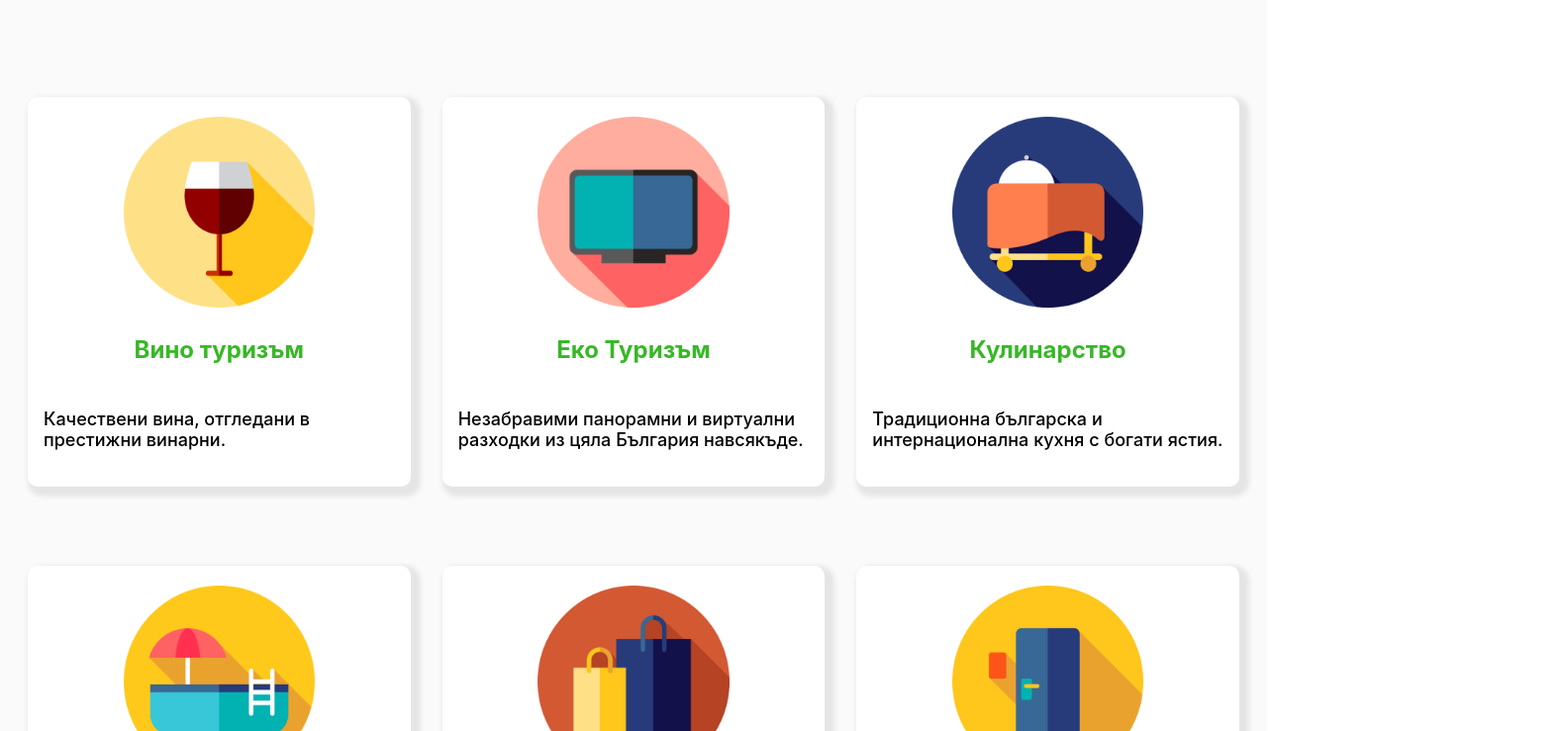
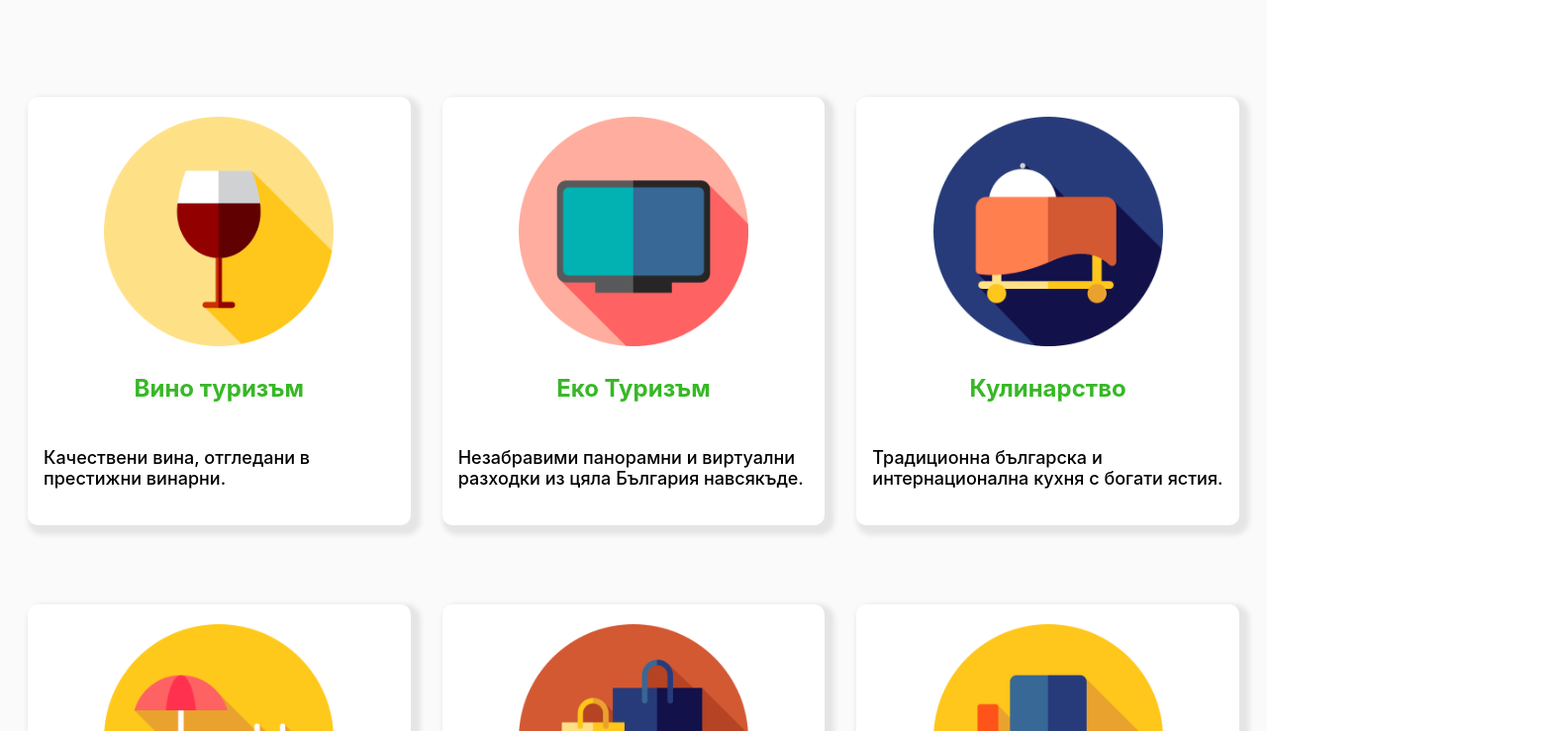
Before and after one commit to V3NCY/tourism-website, a React (Create React App) app: page / in a window 1280 px wide. Shown: the part 937-1676 px from the top of the page at 99% size, 1578 px wide, since content can reach past the window. Built offline with nearby package versions, Linux system fonts and the light colour scheme.

Commit message:
7 upload

```diff
--- a/src/components/Contact.js
+++ b/src/components/Contact.js
@@ -2,7 +2,7 @@ function Contact() {
   return (
     <div className="container contact" >
       <h2 className="main-title text-center">КОНТАКТИ</h2>
-      <div className="col-md-6">
+      <div className="col-md-2">
         <div className="row">
           <div className="col-md-4 mb-1">
             <input name="name" placeholder="Име..." className="contact-input" />
@@ -21,7 +21,7 @@ function Contact() {
         </div>
       </div>
       <br />
-      <div className="col-md-6">
+      <div className="col-md-2">
         <textarea
           name="message"
           placeholder="Вашето съобщение..."
--- a/src/components/Header.js
+++ b/src/components/Header.js
@@ -1,11 +1,11 @@
 function Header() {
+
   return (
     <header>
       <video src="/video.mp4" loop autoPlay muted></video>
       {/* <h1>ПОСЕТИ БЪЛГАРИЯ</h1> */}
       <div className="container">
         <div className="col">
-          {/* <div className="row"> */}
           <button className="btn" style={{ cursor: "pointer" }} >
             Sign up
           </button>
@@ -16,7 +16,6 @@ function Header() {
         </div>
       </div>
       <div className="headerbg"></div>
-      {/* </div> */}
     </header>
 
   );
--- a/src/index.css
+++ b/src/index.css
@@ -47,7 +47,7 @@ code {
 /* button on contact form */
 .contact .row {
   width: 100%;
-  margin: 0px 0 0 310px;
+  /* margin: 0px 0 0 310px; */
 }
 
 .row {
@@ -68,6 +68,7 @@ code {
   background-color: red;
 }
 
+/* Login/logout buttons */
 .btn {
   outline: 0;
   border: 0;
@@ -386,6 +387,11 @@ footer ul li a {
   transform: scale(1.03);
 }
 
+.img-fluid {
+  border-radius: 10px;
+  width: 100%;
+}
+
 .services .col-md-4 {
   margin: 1rem 1rem 1rem 1rem;
 
@@ -412,7 +418,7 @@ ul li a {
   margin: 0 1rem !important;
 }
 
-
+/* Button - Send - Contact Form */
 .form-btn {
   border: 0;
   outline: 0;
@@ -421,7 +427,7 @@ ul li a {
   border-radius: 5px;
   text-decoration: none;
   color: white;
-  width: 50%;
+  width: 100%;
   font-weight: 500;
   z-index: 1;
   background-color: #49c939;
@@ -429,6 +435,7 @@ ul li a {
   transition: background-color 0.2s;
 }
 
+/* Contact - name, email, about */
 .contact-input {
   color: rgb(0, 0, 0);
   border-radius: 5px;
@@ -441,6 +448,7 @@ ul li a {
   background-color: rgba(228, 213, 238, 0.76);
 }
 
+/* The text inside the "Your message" box */
 .contact-textarea {
   color: rgb(0, 0, 0);
   border-radius: 5px;
@@ -455,7 +463,7 @@ ul li a {
   outline: 0;
   border: 0;
   background-color: rgba(228, 213, 238, 0.76);
-  margin: 0px 0 0 310px;
+  /* margin: 0px 0 0 310px; */
 }
 
 @media (max-width: 1300px) {
```
